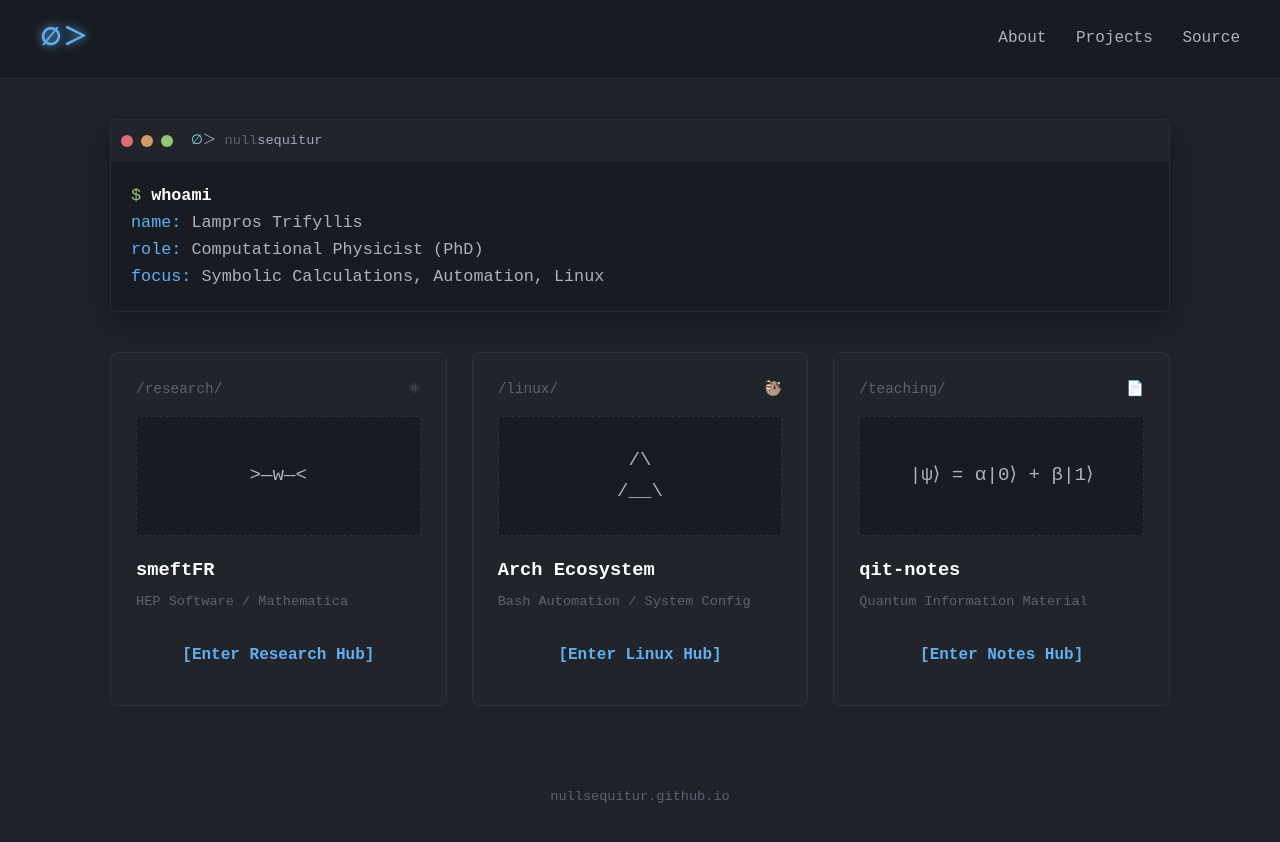
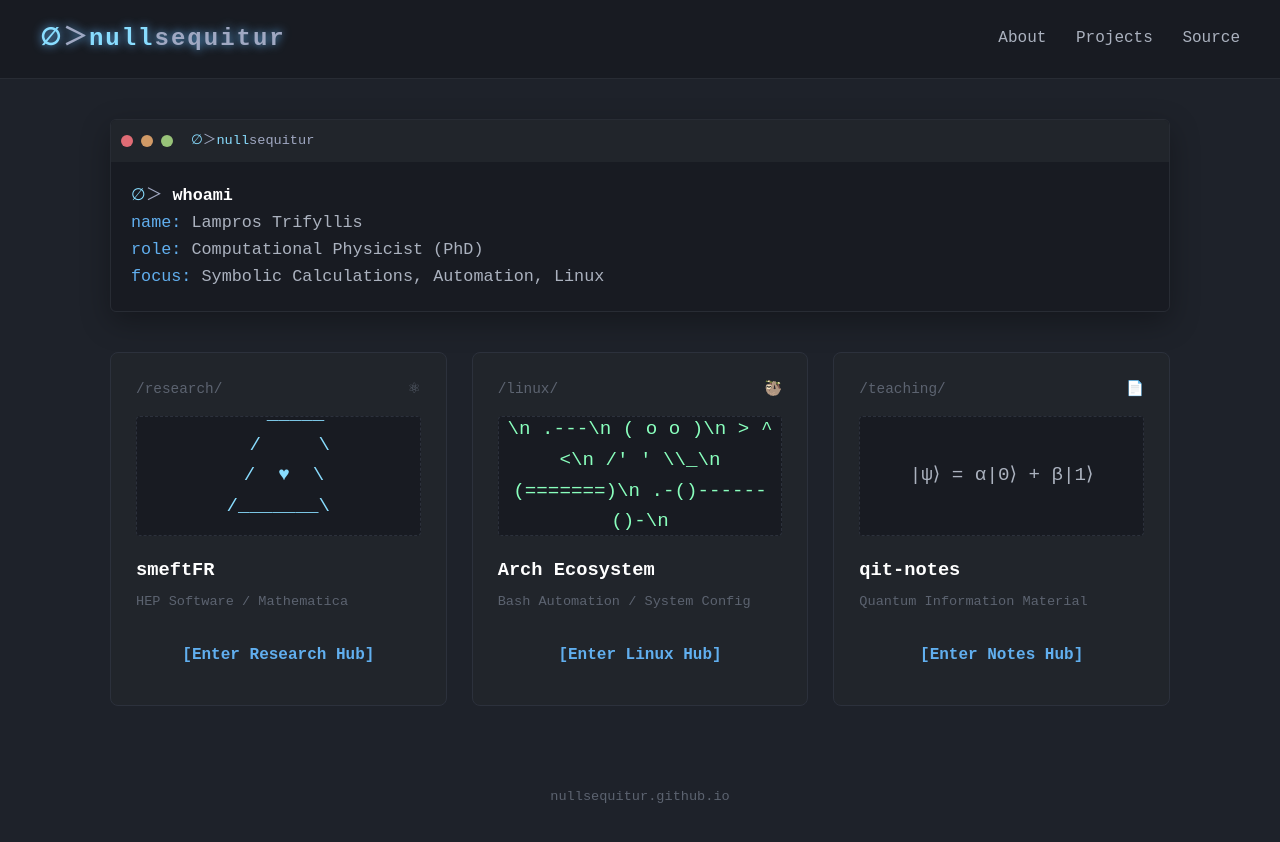
Before and after one commit to nullsequitur/nullsequitur.github.io, a plain HTML site: page index.html in a window 1280 px wide. Drawn offline with Linux system fonts and the light colour scheme.

Commit message:
Cosmetic changes

```diff
--- a/index.html
+++ b/index.html
@@ -10,7 +10,7 @@
 
     <!-- Navigation Header -->
     <header class="navbar">
-        <div class="logo">∅＞</div>
+        <div class="logo"><span class="pastel-blue">∅</span><span class="pastel-grey">＞</span><span class="pastel-blue">null</span><span class="pastel-grey">sequitur</span></div>
         <nav>
             <a href="#about">About</a>
             <a href="#projects">Projects</a>
@@ -27,10 +27,10 @@
                 <span class="dot red"></span>
                 <span class="dot yellow"></span>
                 <span class="dot green"></span>
-                <span class="terminal-title"><span class="pastel-blue">∅</span><span class="pastel-grey">＞</span> null<span class="pastel-blue"></span><span class="pastel-grey">sequitur</span></span>
+                <span class="terminal-title"><span class="pastel-blue">∅</span><span class="pastel-grey">＞</span><span class="pastel-blue">null</span><span class="pastel-grey">sequitur</span></span>
             </div>
             <div class="terminal-body">
-                <p><span class="prompt">$</span> <span class="command">whoami</span></p>
+                <p><span class="prompt"><span class="pastel-blue">∅</span><span class="pastel-grey">＞</span> </span> <span class="command">whoami</span></p>
                 <p><span class="key">name:</span>  Lampros Trifyllis</p>
                 <p><span class="key">role:</span>  Computational Physicist (PhD)</p>
                 <p><span class="key">focus:</span>  Symbolic Calculations, Automation, Linux</p>
@@ -47,8 +47,15 @@
                     <span class="icon">⚛</span>
                 </div>
                 <div class="card-preview">
-                    <!-- Simple CSS/ASCII representation of Feynman diagrams -->
-                    <div class="ascii-art">>—w—<</div>
+                    <!-- Enhanced Feynman diagram with pastel colors -->
+                    <div class="ascii-art" style="color: #89ddff;">
+                      <pre>
+   _____
+  /     \
+ /  ♥  \
+/_______\
+      </pre>
+                    </div>
                 </div>
                 <h3>smeftFR</h3>
                 <p class="subtitle">HEP Software / Mathematica</p>
@@ -62,7 +69,7 @@
                     <span class="icon">🦥</span> <!-- You can replace with an Arch SVG icon later -->
                 </div>
                 <div class="card-preview">
-                    <div class="ascii-art">/\<br>/__\</div>
+                    <div class="ascii-art" style="color: #89ffbd;">\n          .---\n         ( o o )\n          > ^ <\n        /' ' \\_\n      (=======)\n    .-()------()-\n</div>
                 </div>
                 <h3>Arch Ecosystem</h3>
                 <p class="subtitle">Bash Automation / System Config</p>
```
